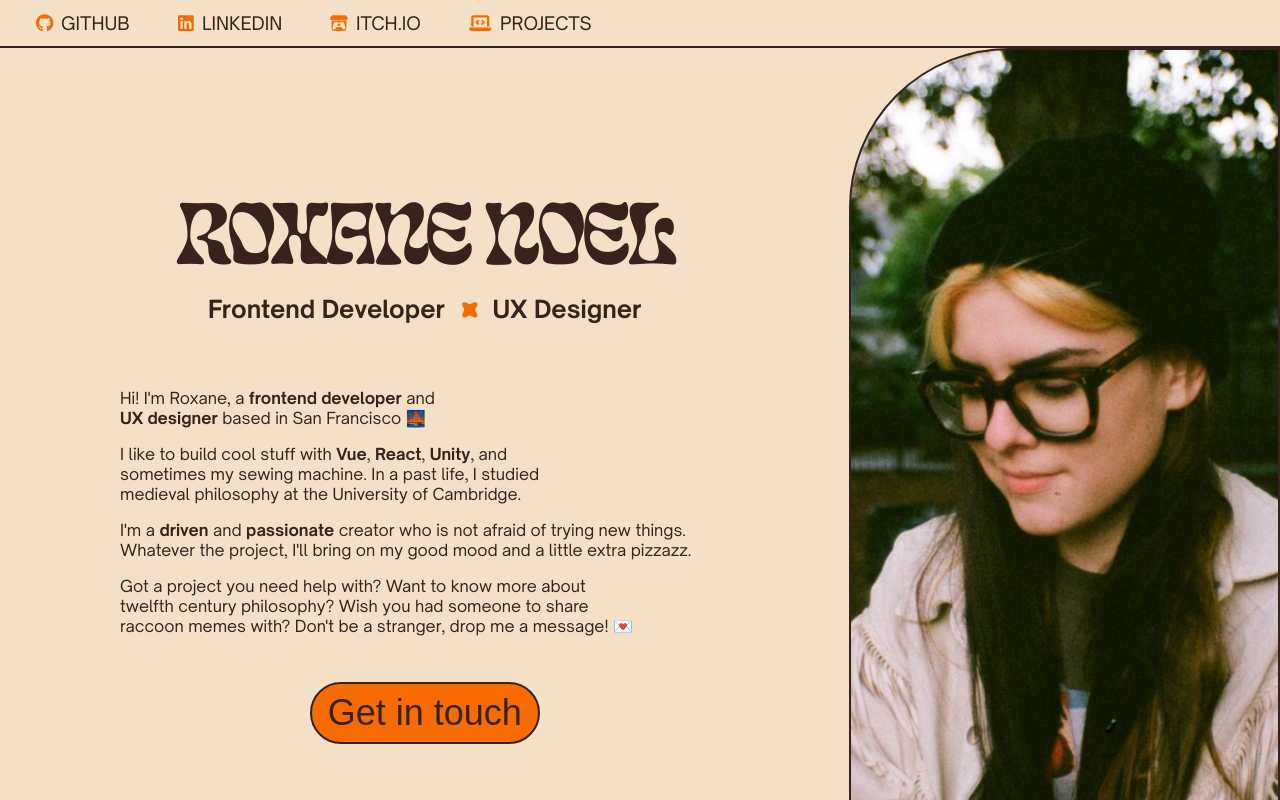
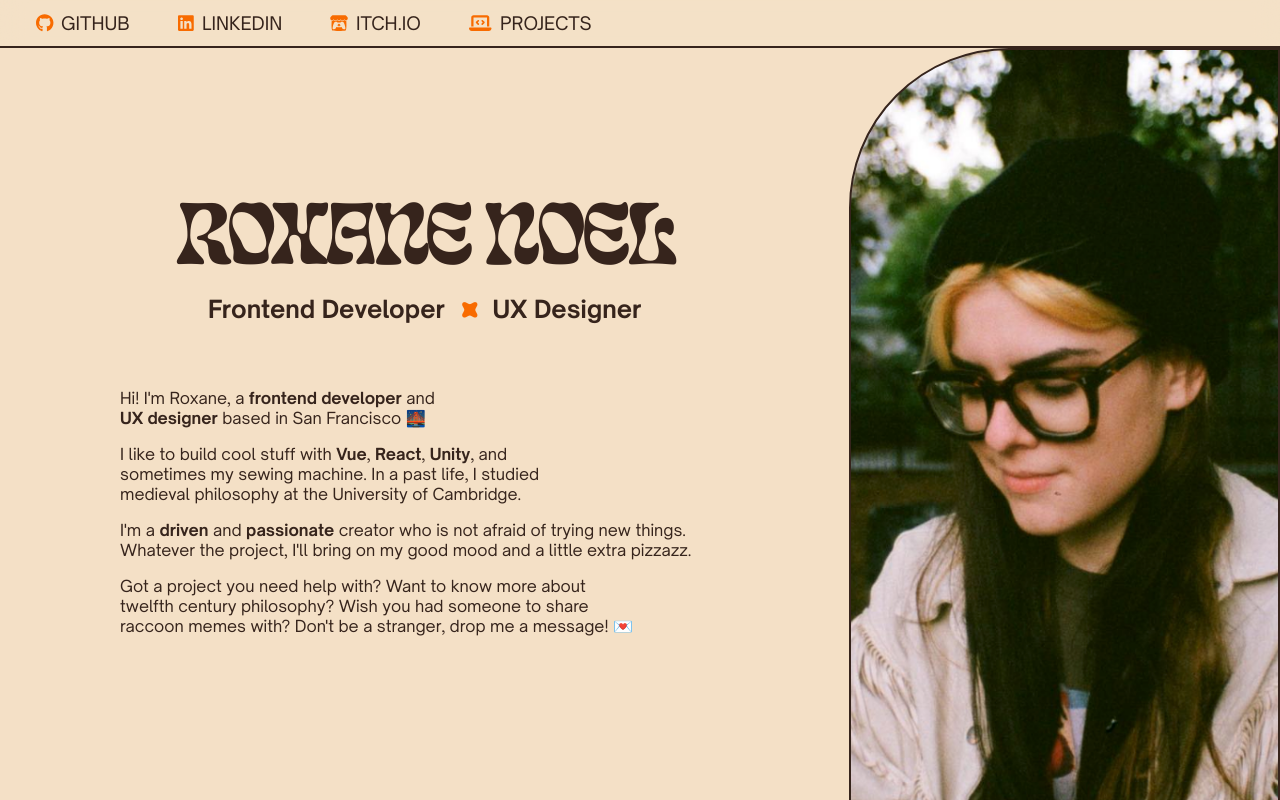
Before and after one commit to Roxanoel/roxanoel.github.io, a React (Create React App) app: page / in a window 1280 px wide. Shown: the top 800 px of the page. Built offline with nearby package versions, Linux system fonts and the light colour scheme.

Commit message:
commented out contact button

```diff
--- a/src/sections/HeroSection.js
+++ b/src/sections/HeroSection.js
@@ -9,9 +9,9 @@ function HeroSection() {
               <Title />
               <JobTitles />
               <HeroText />
-              <Button customClass="contact-button">
+              {/*<Button customClass="contact-button">
                   <a href="mailto:roxane.noel92@gmail.com">Get in touch</a>
-              </Button>
+</Button> */}
             </section>
             <aside className="portrait"></aside>
     </>
```
